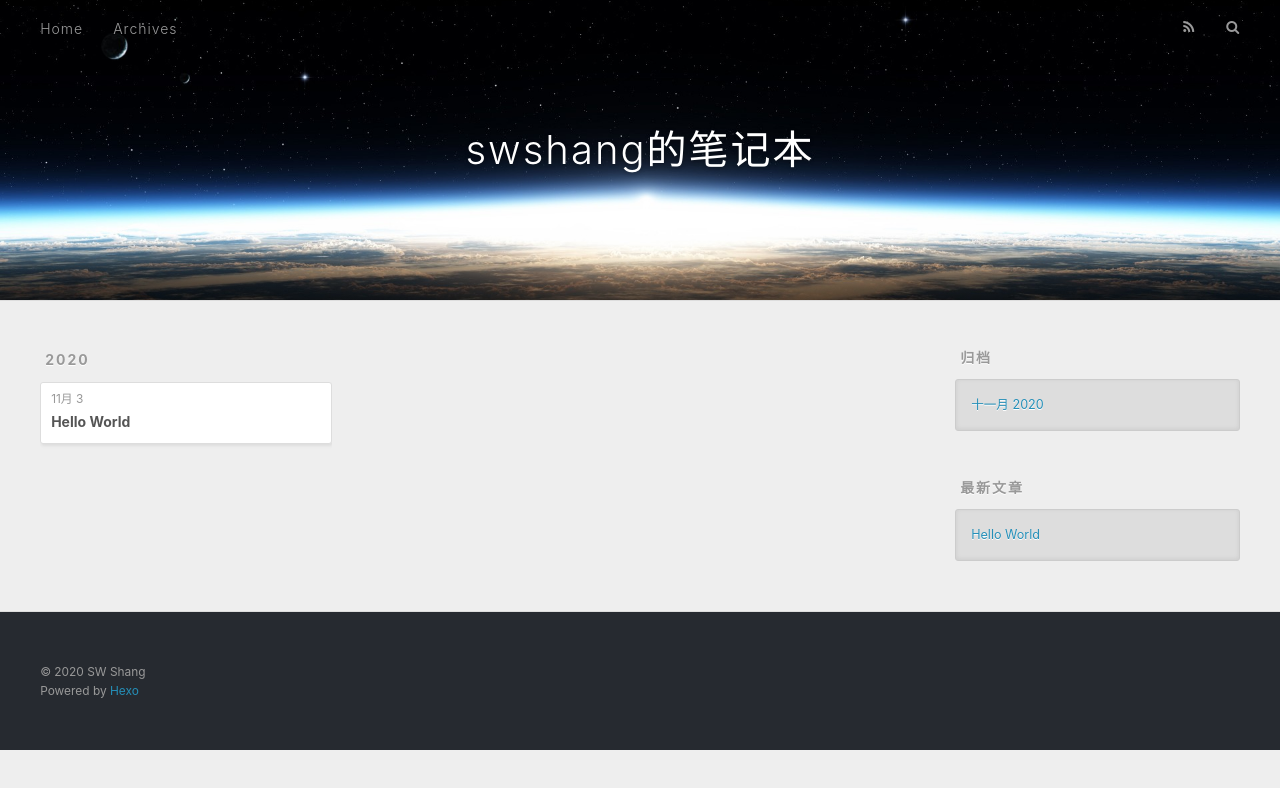
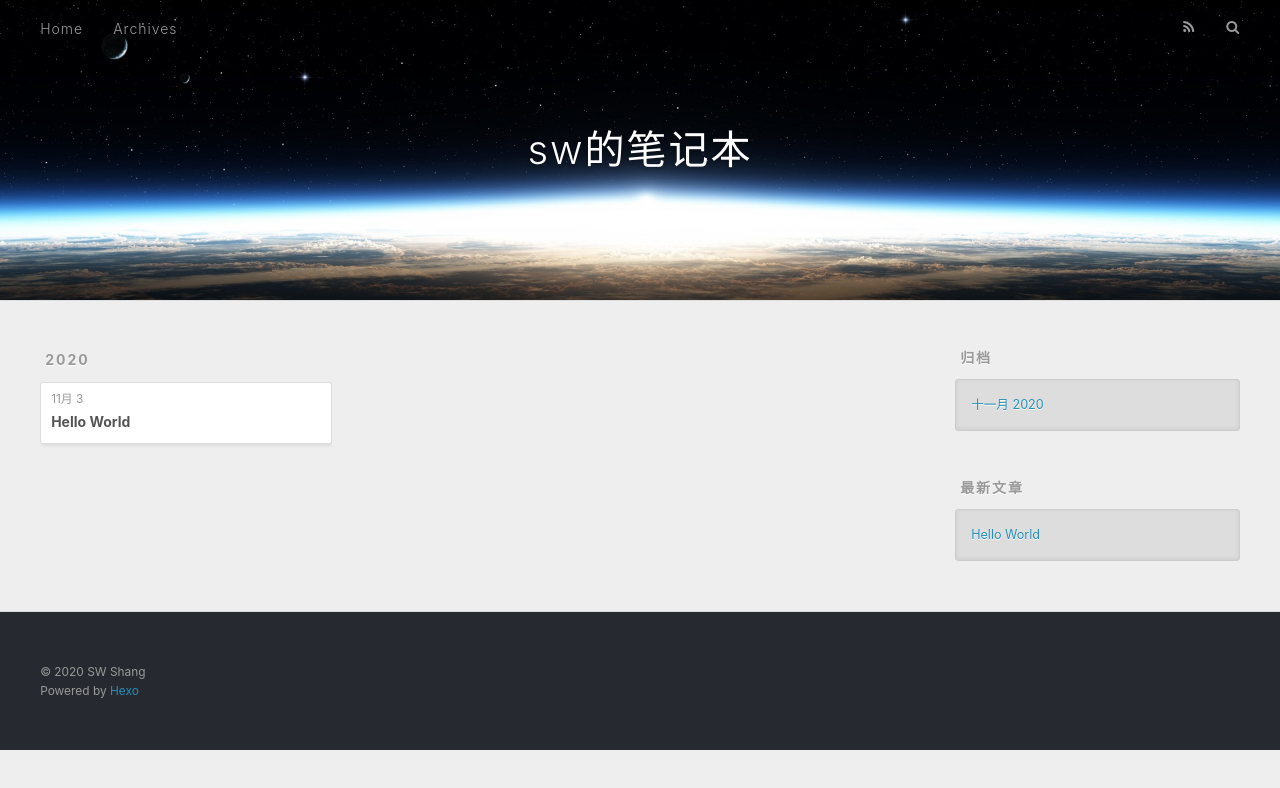
Before and after one commit to shangsw/shangsw.github.io, a plain HTML site: page archives/2020/11/index.html in a window 1280 px wide. Drawn offline with nearby package versions, Linux system fonts and the light colour scheme.

Commit message:
Site updated: 2020-11-03 21:31:51

```diff
--- a/archives/2020/11/index.html
+++ b/archives/2020/11/index.html
@@ -5,17 +5,17 @@
 
 
 
-  <title>归档: 2020/11 | swshang的笔记本</title>
+  <title>归档: 2020/11 | sw的笔记本</title>
   <meta name="viewport" content="width=device-width, initial-scale=1, maximum-scale=1">
   <meta property="og:type" content="website">
-<meta property="og:title" content="swshang的笔记本">
+<meta property="og:title" content="sw的笔记本">
 <meta property="og:url" content="http://example.com/archives/2020/11/index.html">
-<meta property="og:site_name" content="swshang的笔记本">
+<meta property="og:site_name" content="sw的笔记本">
 <meta property="og:locale" content="zh_CN">
 <meta property="article:author" content="SW Shang">
 <meta name="twitter:card" content="summary">
 
-    <link rel="alternate" href="/atom.xml" title="swshang的笔记本" type="application/atom+xml">
+    <link rel="alternate" href="/atom.xml" title="sw的笔记本" type="application/atom+xml">
 
 
     <link rel="icon" href="/favicon.png">
@@ -36,7 +36,7 @@
   <div id="header-outer" class="outer">
     <div id="header-title" class="inner">
       <h1 id="logo-wrap">
-        <a href="/" id="logo">swshang的笔记本</a>
+        <a href="/" id="logo">sw的笔记本</a>
       </h1>
 
     </div>
```
Also changed, not shown: 2020/11/03/hello-world/index.html (+4 -4 lines), archives/2020/index.html (+5 -5 lines), archives/index.html (+5 -5 lines), index.html (+5 -5 lines).
